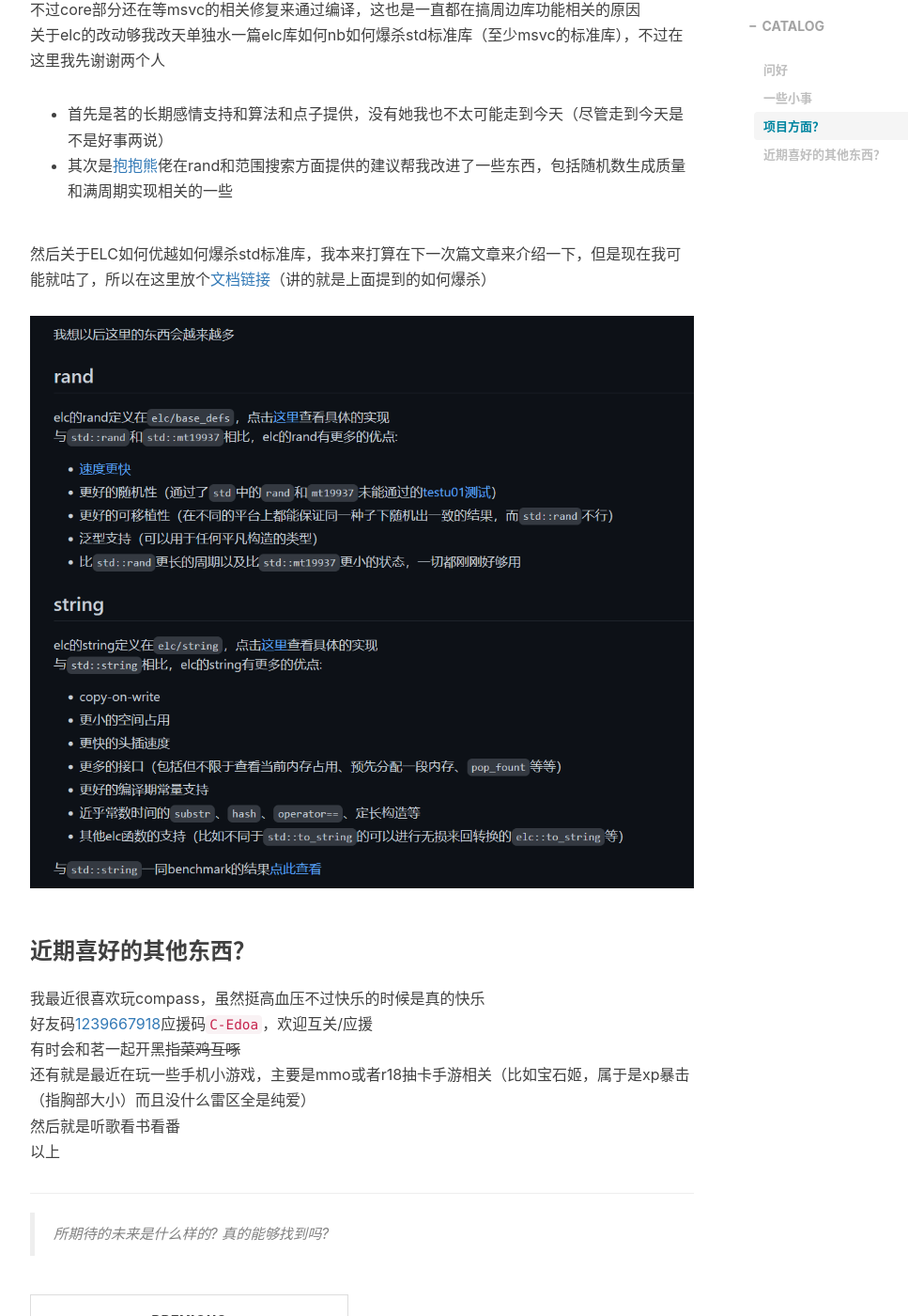
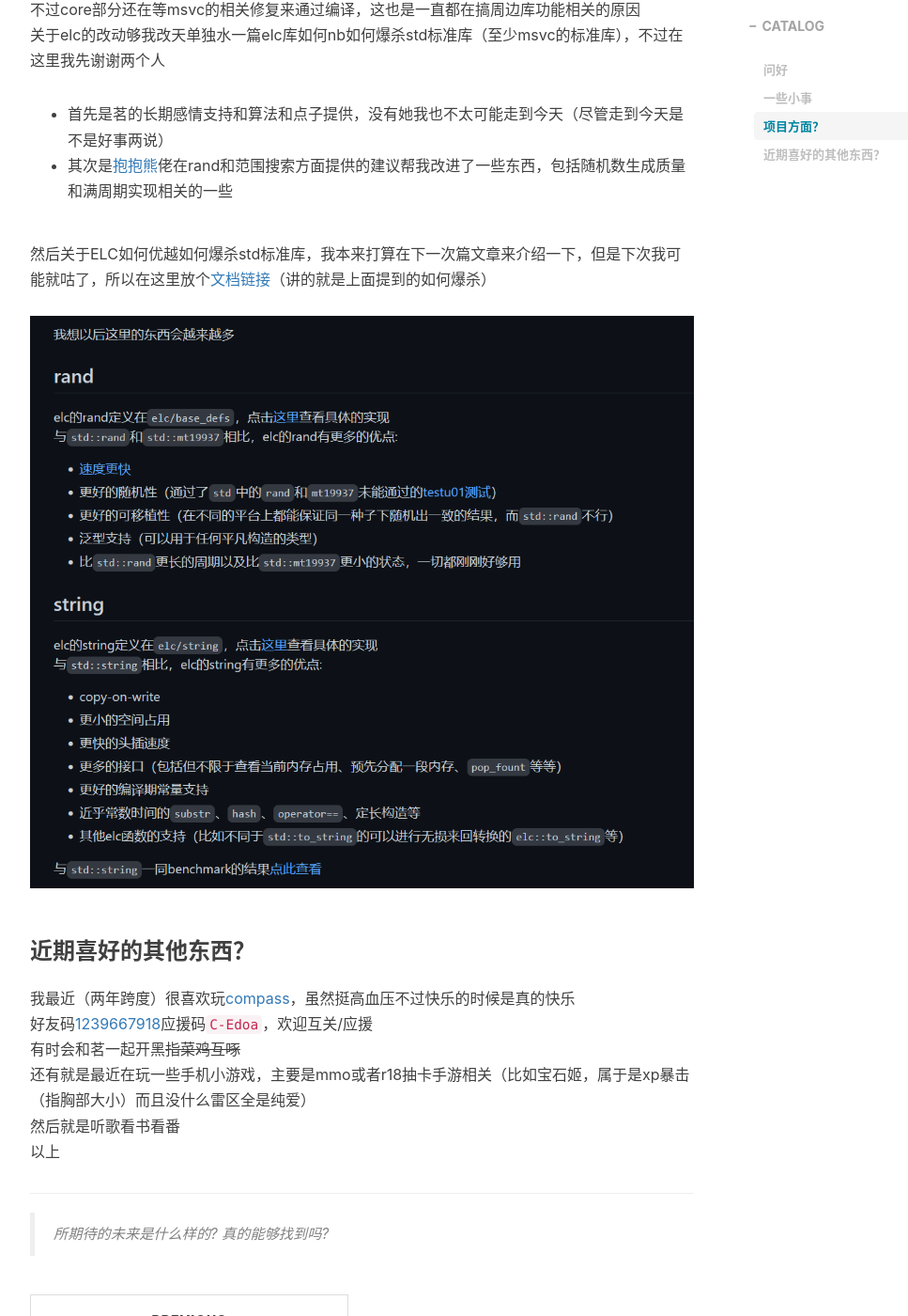
Before and after one commit to steve02081504/steve02081504.github.io, a Jekyll site: the page built from _posts/2022-11-29-last-two-years.md, in a window 1280 px wide and 1400 px high, scrolled down 2744 px. Shown: the whole window at 94% size, without its empty margins (233-1200 px from the left). Built offline with Jekyll 4.4.1, drawn with Linux system fonts in a browser that asks for light colours; nearby versions of some CDN libraries; comment, search, counter and statistics services are not loaded.

Commit message:
Update 2022-11-29-last-two-years.md

```diff
--- a/_posts/2022-11-29-last-two-years.md
+++ b/_posts/2022-11-29-last-two-years.md
@@ -49,12 +49,12 @@ tags:
 - 首先是茗的长期感情支持和算法和点子提供，没有她我也不太可能走到今天（尽管走到今天是不是好事两说）
 - 其次是[抱抱熊](https://baobaobear.github.io/)佬在rand和范围搜索方面提供的建议帮我改进了一些东西，包括随机数生成质量和满周期实现相关的一些
 
-然后关于ELC如何优越如何爆杀std标准库，我本来打算在下一次篇文章来介绍一下，但是现在我可能就咕了，所以在这里放个[文档链接](https://github.com/ELC-lang/nerd-s-obsession)（讲的就是上面提到的如何爆杀）
+然后关于ELC如何优越如何爆杀std标准库，我本来打算在下一次篇文章来介绍一下，但是下次我可能就咕了，所以在这里放个[文档链接](https://github.com/ELC-lang/nerd-s-obsession)（讲的就是上面提到的如何爆杀）
 ![成果](/img/in-post/2022/11-29-09/elc.png)
 
 ### 近期喜好的其他东西？
 
-我最近很喜欢玩compass，虽然挺高血压不过快乐的时候是真的快乐
+我最近（两年跨度）很喜欢玩[compass](http://app.nhn-playart.com/compass/tw)，虽然挺高血压不过快乐的时候是真的快乐
 好友码[1239667918](http://app.nhn-playart.com/compass/tw/dl/)应援码`C-Edoa`，欢迎互关/应援
 有时会和茗一起开黑~~指菜鸡互啄~~
 还有就是最近在玩一些手机小游戏，主要是mmo或者r18抽卡手游相关（比如宝石姬，属于是xp暴击（指胸部大小）而且没什么雷区全是纯爱）
```
